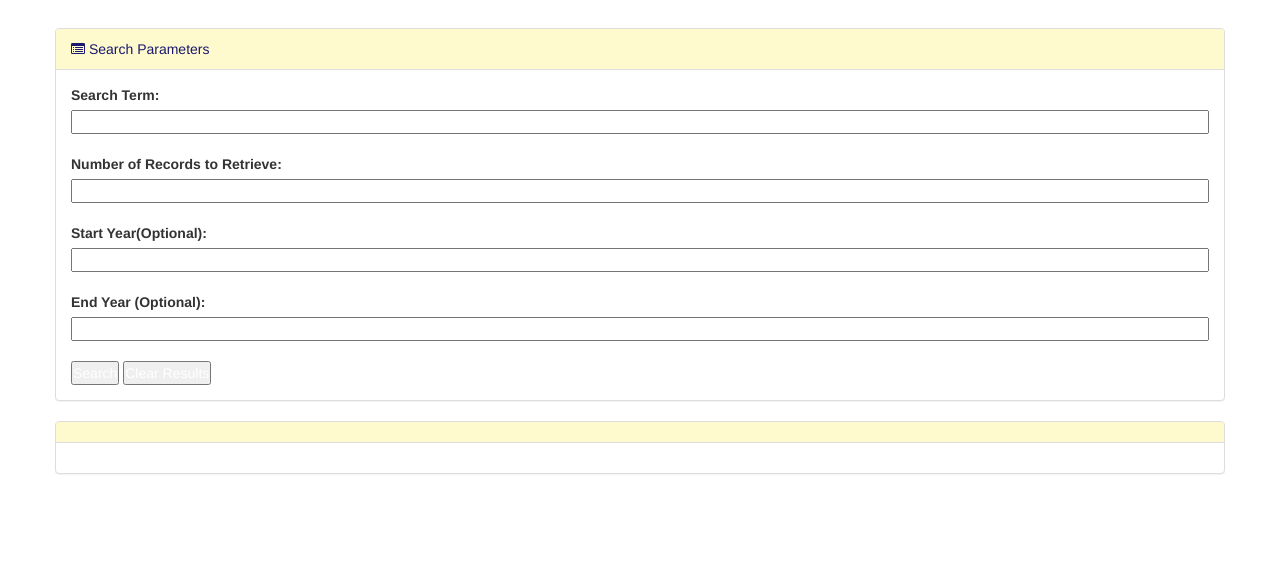
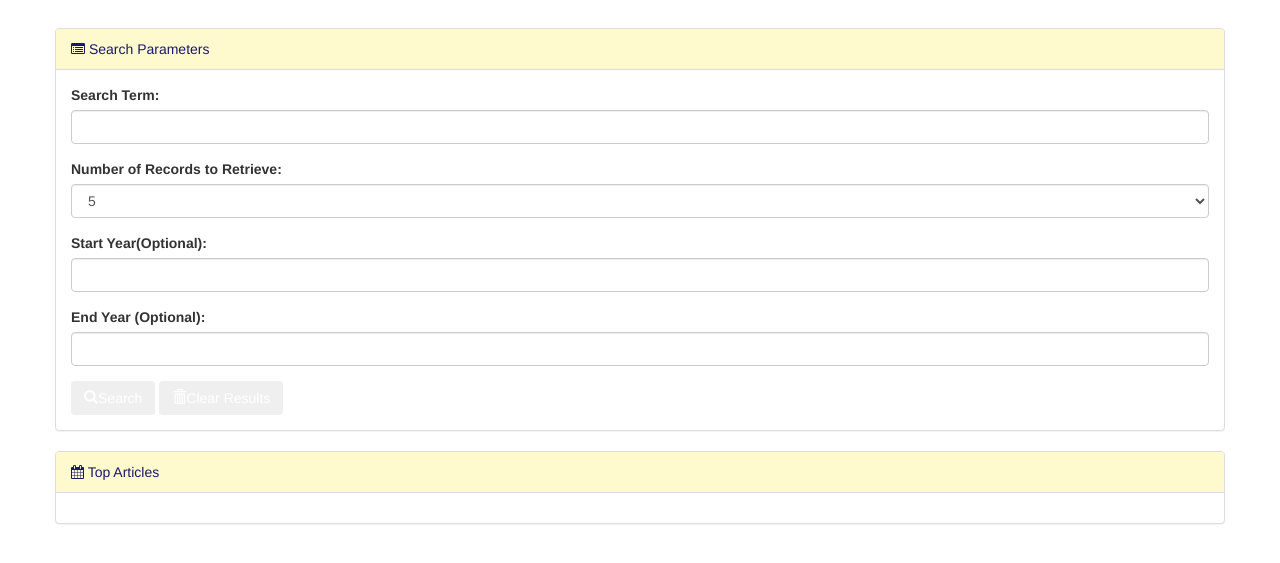
Before and after one commit to LyleHorowitz/NYTSearch, a plain HTML site: page index.html in a window 1280 px wide. Shown: the part 197-760 px from the top of the page. Drawn offline with nearby package versions, Linux system fonts and the light colour scheme; no server answers.

Commit message:
html and css done

```diff
--- a/index.html
+++ b/index.html
@@ -28,22 +28,36 @@
 					</div>
 					<div class="panel-body">
 						<form id="artist-form">
-				    		<label for="search-term">Search Term:</label><br>
-				    		<input type="text" id="search-term"><br><br>
-				    		<label for="num-records">Number of Records to Retrieve:</label><br>
-				    		<input type="text" id="num-records"><br><br>
-				    		<label for="start-year">Start Year(Optional):</label><br>
-				    		<input type="text" id="start-year"><br><br>
-				    		<label for="end-year">End Year (Optional):</label><br>
-				    		<input type="text" id="end-year"><br><br>
-				    		<button id="submit-search-info">Search</button>
-				    		<button id="clear-results">Clear Results</button>
+							<div class="form-group">
+								<label for="search-term">Search Term:</label>
+				    			<input type="text" class="form-control" id="search-term">
+							</div>
+							<div class="form-group">
+								<label for="pwd">Number of Records to Retrieve:</label>
+								<select class="form-control" id="numRecordsSelect">
+									<option value=1>1</option>
+							<!-- Setting the option for 5 as default -->
+									<option value=5 selected>5</option>
+									<option value=10>10</option>
+								</select>
+						    </div>
+				    		<div class="form-group">
+				    			<label for="start-year">Start Year(Optional):</label>
+				    			<input type="text" class="form-control" id="start-year">
+				    		</div>
+				    		<div class="form-group">
+				    			<label for="end-year">End Year (Optional):</label>
+				    			<input type="text" class="form-control" id="end-year">
+				    		</div>
+				    		<button class="btn" id="submit-search-info"><span class="glyphicon glyphicon-search"></span>Search</button>
+				    		<button class="btn" id="clear-results"><span class="glyphicon glyphicon-trash"></span>Clear Results</button>
 			  			</form>
 					</div>
 				</div>
 
 				<div class="panel panel-default">
 					<div class="panel-heading">
+						<i class="fa fa-calendar" aria-hidden="true"></i> Top Articles
 					</div>
 					<div class="panel-body">
 					</div>
```
